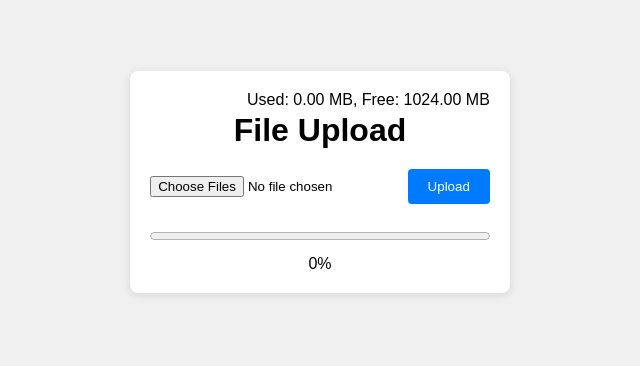
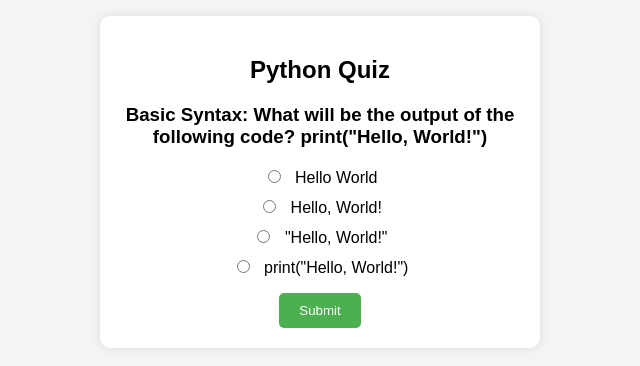
Before and after one commit to EHTID/2-ST, a plain HTML site: page index.html in a window 1280 px wide. Shown: the part 218-584 px from the top of the page, without its empty margins (320-960 px from the left). Drawn offline with Linux system fonts and the light colour scheme.

```diff
--- a/index.html
+++ b/index.html
@@ -3,21 +3,17 @@
 <head>
     <meta charset="UTF-8">
     <meta name="viewport" content="width=device-width, initial-scale=1.0">
-    <title>File Upload</title>
+    <title>Python Quiz</title>
     <link rel="stylesheet" href="styles.css">
-    <script src="https://www.gstatic.com/firebasejs/8.6.8/firebase-app.js"></script>
-    <script src="https://www.gstatic.com/firebasejs/8.6.8/firebase-storage.js"></script>
 </head>
 <body>
-    <div class="container">
-        <h1>File Upload</h1>
-        <div id="storageInfo"></div>
-        <input type="file" id="fileInput" multiple>
-        <button id="uploadBtn">Upload</button>
-        <ul id="fileList"></ul>
-        <div id="progressContainer">
-            <progress id="uploadProgress" value="0" max="100"></progress>
-            <span id="progressPercentage">0%</span>
+    <div class="quiz-container" id="quiz">
+        <div class="quiz-header">
+            <h2>Python Quiz</h2>
+            <div id="question-container"></div>
+            <ul id="answers">
+            </ul>
+            <button id="submit">Submit</button>
         </div>
     </div>
     <script src="script.js"></script>
--- a/script.js
+++ b/script.js
@@ -1,110 +1,136 @@
-document.addEventListener('DOMContentLoaded', () => {
-    const firebaseConfig = {
-        apiKey: "AIzaSyAcApNqe43fz4XAlmzBYnY0Nc_OOUgoBm0",
-        authDomain: "ehtid-b19af.firebaseapp.com",
-        projectId: "ehtid-b19af",
-        storageBucket: "ehtid-b19af.appspot.com",
-        messagingSenderId: "803299970129",
-        appId: "1:803299970129:web:b7f9bd1600d1598215bc70"
-    };
+const quizData = [
+    {
+        question: "Basic Syntax: What will be the output of the following code?\nprint(\"Hello, World!\")",
+        a: "Hello World",
+        b: "Hello, World!",
+        c: "\"Hello, World!\"",
+        d: "print(\"Hello, World!\")",
+        correct: "b",
+    },
+    {
+        question: "Variables and Data Types: How do you declare a variable and assign the integer value 10 to it in Python?",
+        a: "int x = 10",
+        b: "x := 10",
+        c: "x = 10",
+        d: "declare x = 10",
+        correct: "c",
+    },
+    {
+        question: "Control Flow: What is the output of the following code?\nx = 5\nif x > 2:\n    print(\"Greater than 2\")\nelse:\n    print(\"Less than or equal to 2\")",
+        a: "Greater than 2",
+        b: "Less than or equal to 2",
+        c: "Error",
+        d: "Nothing",
+        correct: "a",
+    },
+    {
+        question: "Loops: How would you write a for loop that prints all numbers from 0 to 9?",
+        a: "for x in range(0, 9): print(x)",
+        b: "for x in range(10): print(x)",
+        c: "for x in 0..9: print(x)",
+        d: "for x in 1..10: print(x)",
+        correct: "b",
+    },
+    {
+        question: "Functions: How do you define a function in Python that takes two arguments and returns their sum?",
+        a: "def add(a, b) return a + b",
+        b: "def add(a, b): return a + b",
+        c: "function add(a, b): return a + b",
+        d: "def add(int a, int b): return a + b",
+        correct: "b",
+    },
+    {
+        question: "Lists: How do you append an element to a list in Python?",
+        a: "list.append(element)",
+        b: "list.add(element)",
+        c: "list.push(element)",
+        d: "list.insert(element)",
+        correct: "a",
+    },
+    {
+        question: "Dictionaries: How do you access the value associated with the key 'name' in the following dictionary?\nperson = {'name': 'Alice', 'age': 30}",
+        a: "person.name",
+        b: "person['name']",
+        c: "person->name",
+        d: "person.get('name')",
+        correct: "b",
+    },
+    {
+        question: "String Manipulation: How can you concatenate the strings 'Hello' and 'World' with a space in between?",
+        a: "'Hello' + ' ' + 'World'",
+        b: "'Hello' & ' ' & 'World'",
+        c: "'Hello'.append(' ').append('World')",
+        d: "concat('Hello', ' ', 'World')",
+        correct: "a",
+    },
+    // Add more questions here...
+];
 
-    // Initialize Firebase
-    firebase.initializeApp(firebaseConfig);
-    const storage = firebase.storage();
+const quiz = document.getElementById('quiz');
+const questionContainer = document.getElementById('question-container');
+const answerEls = document.querySelectorAll('#answers li');
+const submitBtn = document.getElementById('submit');
 
-    const fileInput = document.getElementById('fileInput');
-    const uploadBtn = document.getElementById('uploadBtn');
-    const fileList = document.getElementById('fileList');
-    const uploadProgress = document.getElementById('uploadProgress');
-    const progressPercentage = document.getElementById('progressPercentage');
-    const storageInfo = document.getElementById('storageInfo');
-    let uploadedFiles = JSON.parse(localStorage.getItem('uploadedFiles')) || [];
+let currentQuiz = 0;
+let score = 0;
 
-    function updateStorageInfo() {
-        const usedSpace = uploadedFiles.reduce((total, file) => total + file.size, 0);
-        const freeSpace = 1024 * 1024 * 1024 - usedSpace; // Example: 1GB quota
-        storageInfo.textContent = `Used: ${(usedSpace / 1024 / 1024).toFixed(2)} MB, Free: ${(freeSpace / 1024 / 1024).toFixed(2)} MB`;
-    }
+loadQuiz();
 
-    function saveToLocalStorage() {
-        localStorage.setItem('uploadedFiles', JSON.stringify(uploadedFiles));
-        updateStorageInfo();
-    }
+function loadQuiz() {
+    const currentQuizData = quizData[currentQuiz];
 
-    uploadBtn.addEventListener('click', () => {
-        const files = fileInput.files;
-        if (files.length === 0) {
-            alert('Please select a file.');
-            return;
+    questionContainer.innerHTML = `<h3>${currentQuizData.question}</h3>`;
+    document.getElementById('answers').innerHTML = `
+        <li>
+            <input type="radio" name="answer" id="a" value="a">
+            <label for="a">${currentQuizData.a}</label>
+        </li>
+        <li>
+            <input type="radio" name="answer" id="b" value="b">
+            <label for="b">${currentQuizData.b}</label>
+        </li>
+        <li>
+            <input type="radio" name="answer" id="c" value="c">
+            <label for="c">${currentQuizData.c}</label>
+        </li>
+        <li>
+            <input type="radio" name="answer" id="d" value="d">
+            <label for="d">${currentQuizData.d}</label>
+        </li>
+    `;
+}
+
+function getSelected() {
+    const answerEls = document.querySelectorAll('input[name="answer"]');
+    let answer = undefined;
+
+    answerEls.forEach((answerEl) => {
+        if (answerEl.checked) {
+            answer = answerEl.value;
+        }
+    });
+
+    return answer;
+}
+
+submitBtn.addEventListener('click', () => {
+    const answer = getSelected();
+
+    if (answer) {
+        if (answer === quizData[currentQuiz].correct) {
+            score++;
         }
 
-        Array.from(files).forEach(file => {
-            const storageRef = storage.ref(file.name);
-            const uploadTask = storageRef.put(file);
+        currentQuiz++;
 
-            uploadTask.on('state_changed',
-                snapshot => {
-                    const progress = (snapshot.bytesTransferred / snapshot.totalBytes) * 100;
-                    uploadProgress.value = progress;
-                    progressPercentage.textContent = `${progress.toFixed(2)}%`;
-                },
-                error => {
-                    console.error('Upload failed:', error);
-                },
-                () => {
-                    uploadTask.snapshot.ref.getDownloadURL().then(downloadURL => {
-                        uploadedFiles.push({
-                            name: file.name,
-                            size: file.size,
-                            type: file.type,
-                            url: downloadURL
-                        });
-                        saveToLocalStorage();
-                        addFileToList(file.name, downloadURL, file.size);
-                        uploadProgress.value = 0;
-                        progressPercentage.textContent = '0%';
-                    });
-                }
-            );
-        });
-    });
-
-    function addFileToList(name, url, size) {
-        const li = document.createElement('li');
-        li.textContent = name;
-
-        const deleteBtn = document.createElement('button');
-        deleteBtn.textContent = 'Delete';
-        deleteBtn.classList.add('deleteBtn');
-        deleteBtn.addEventListener('click', () => {
-            const fileRef = storage.ref(name);
-            fileRef.delete().then(() => {
-                li.remove();
-                uploadedFiles = uploadedFiles.filter(file => file.name !== name);
-                saveToLocalStorage();
-            }).catch(error => {
-                console.error('Error deleting file:', error);
-            });
-        });
-
-        const downloadBtn = document.createElement('button');
-        downloadBtn.textContent = 'Download';
-        downloadBtn.classList.add('downloadBtn');
-        downloadBtn.addEventListener('click', () => {
-            window.location.href = url;
-        });
-
-        li.appendChild(deleteBtn);
-        li.appendChild(downloadBtn);
-        fileList.appendChild(li);
+        if (currentQuiz < quizData.length) {
+            loadQuiz();
+        } else {
+            quiz.innerHTML = `
+                <h2>You answered ${score}/${quizData.length} questions correctly</h2>
+                <h3>Your knowledge level: ${(score / quizData.length) * 100}%</h3>
+                <button onclick="location.reload()">Reload</button>
+            `;
+        }
     }
-
-    function loadFiles() {
-        uploadedFiles.forEach(file => {
-            addFileToList(file.name, file.url, file.size);
-        });
-        updateStorageInfo();
-    }
-
-    loadFiles();
 });
--- a/styles.css
+++ b/styles.css
@@ -1,94 +1,48 @@
 body {
-    font-family: Arial, sans-serif;
-    background-color: #f0f0f0;
+    font-family: 'Arial', sans-serif;
+    background-color: #f4f4f4;
+    margin: 0;
+    padding: 0;
     display: flex;
     justify-content: center;
     align-items: center;
     height: 100vh;
-    margin: 0;
 }
 
-.container {
+.quiz-container {
     background-color: #fff;
+    border-radius: 10px;
+    box-shadow: 0 0 10px rgba(0, 0, 0, 0.1);
+    width: 400px;
     padding: 20px;
-    border-radius: 8px;
-    box-shadow: 0 2px 10px rgba(0, 0, 0, 0.1);
-    text-align: center;
-    position: relative;
 }
 
-h1 {
-    margin-bottom: 20px;
+.quiz-header {
+    text-align: center;
 }
 
-#storageInfo {
-    position: absolute;
-    top: 20px;
-    right: 20px;
+#answers {
+    list-style: none;
+    padding: 0;
 }
 
-#fileInput {
-    margin-bottom: 10px;
+#answers li {
+    margin: 10px 0;
 }
 
-#uploadBtn {
+#answers input {
+    margin-right: 10px;
+}
+
+button {
+    background-color: #4CAF50;
+    color: white;
+    border: none;
     padding: 10px 20px;
-    background-color: #007bff;
-    color: #fff;
-    border: none;
-    border-radius: 4px;
+    border-radius: 5px;
     cursor: pointer;
 }
 
-#uploadBtn:hover {
-    background-color: #0056b3;
+button:hover {
+    background-color: #45a049;
 }
-
-#fileList {
-    list-style: none;
-    padding: 0;
-    margin: 20px 0;
-}
-
-#fileList li {
-    display: flex;
-    justify-content: space-between;
-    align-items: center;
-    background-color: #f9f9f9;
-    padding: 10px;
-    margin-bottom: 5px;
-    border-radius: 4px;
-}
-
-#fileList button {
-    margin-left: 10px;
-}
-
-.deleteBtn {
-    background-color: red;
-    color: white;
-    border: none;
-    border-radius: 4px;
-    cursor: pointer;
-}
-
-.downloadBtn {
-    background-color: green;
-    color: white;
-    border: none;
-    border-radius: 4px;
-    cursor: pointer;
-}
-
-#progressContainer {
-    margin-top: 20px;
-}
-
-#uploadProgress {
-    width: 100%;
-}
-
-#progressPercentage {
-    display: block;
-    margin-top: 10px;
-}
```
